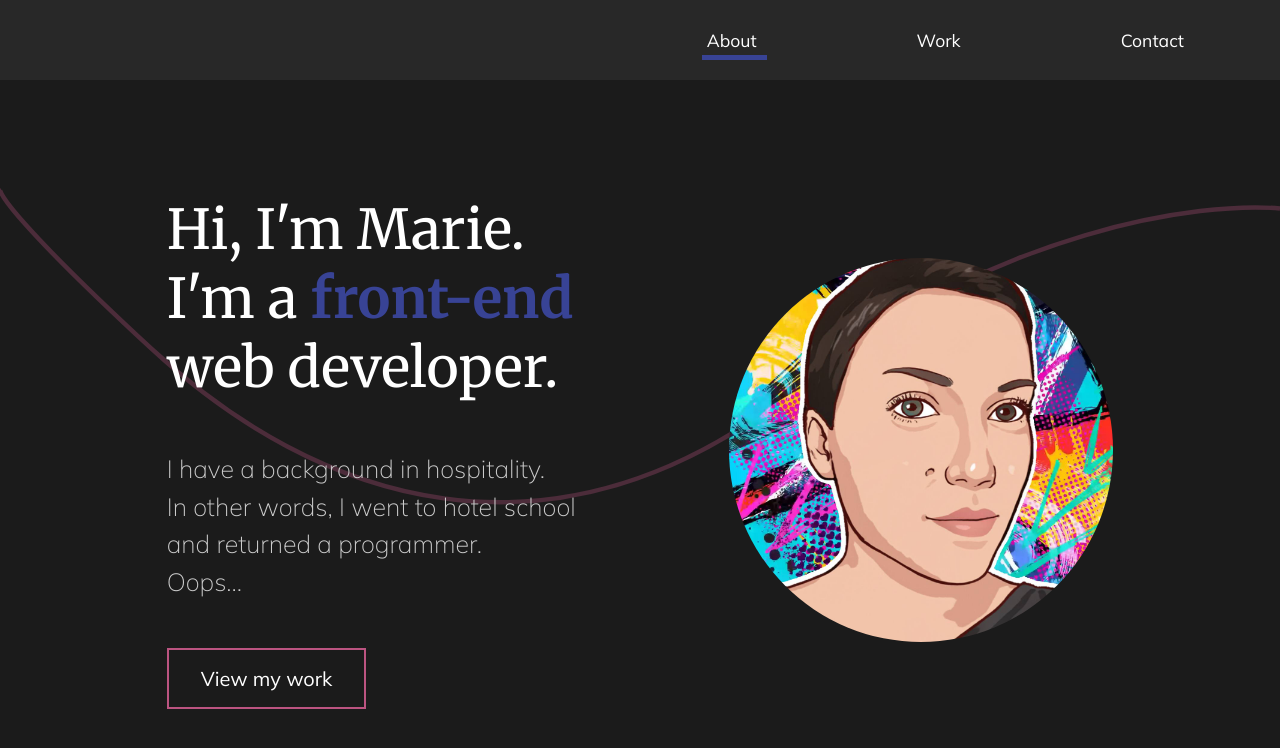
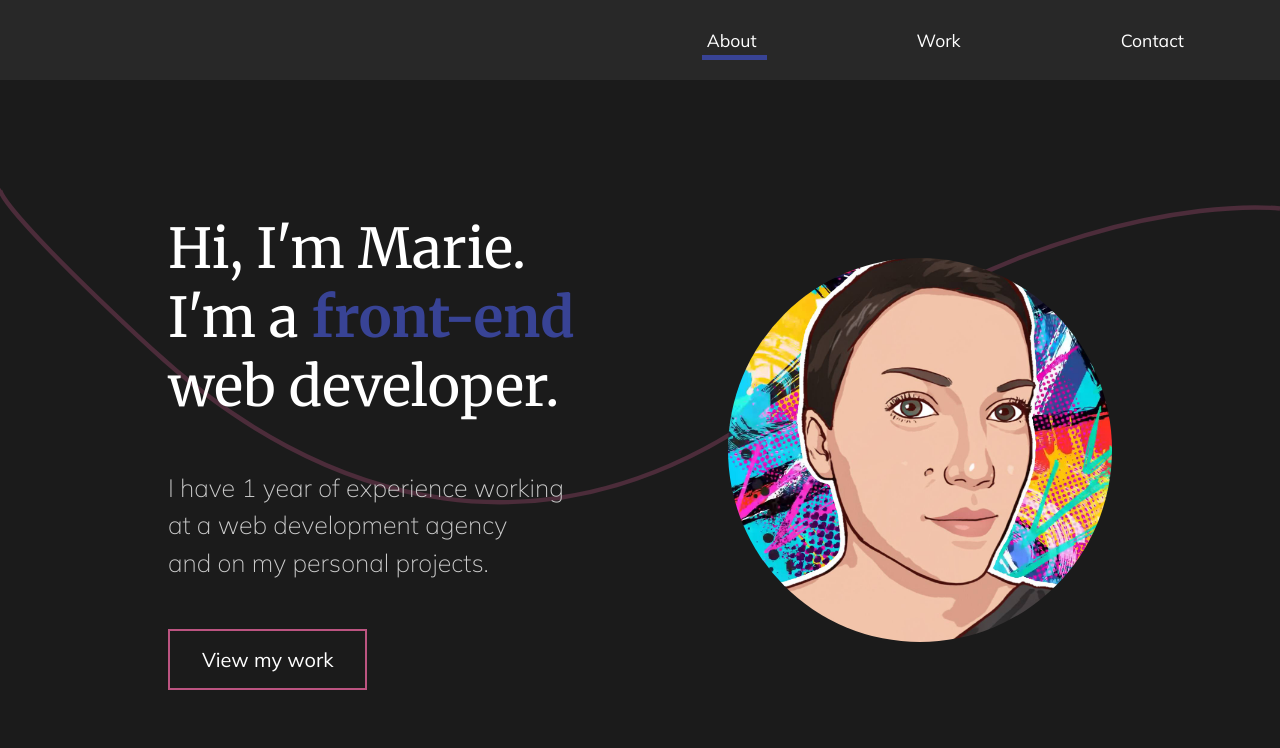
Before and after one commit to Marie20767/portfolio-site, a React (Create React App) app: page / in a window 1280 px wide. Shown: the top 748 px of the page. Built offline with nearby package versions, Linux system fonts and the light colour scheme.

Commit message:
Updated about section copy

```diff
--- a/src/pages/AboutSection.js
+++ b/src/pages/AboutSection.js
@@ -27,7 +27,7 @@ const AboutSection = () => {
             <MobileAndTabletImage>
               <img src={avatar} alt="Avatar of Marie" />
             </MobileAndTabletImage>
-            <p>I have a background in hospitality.<br />In other words, I went to hotel school<br />and returned a programmer.<br />Oops...</p>
+            <p>I have 1 year of experience working<br />at a web development agency <br /> and on my personal projects.</p>
             <Button>
               <Link to="/work">View my work</Link>
             </Button>
```
